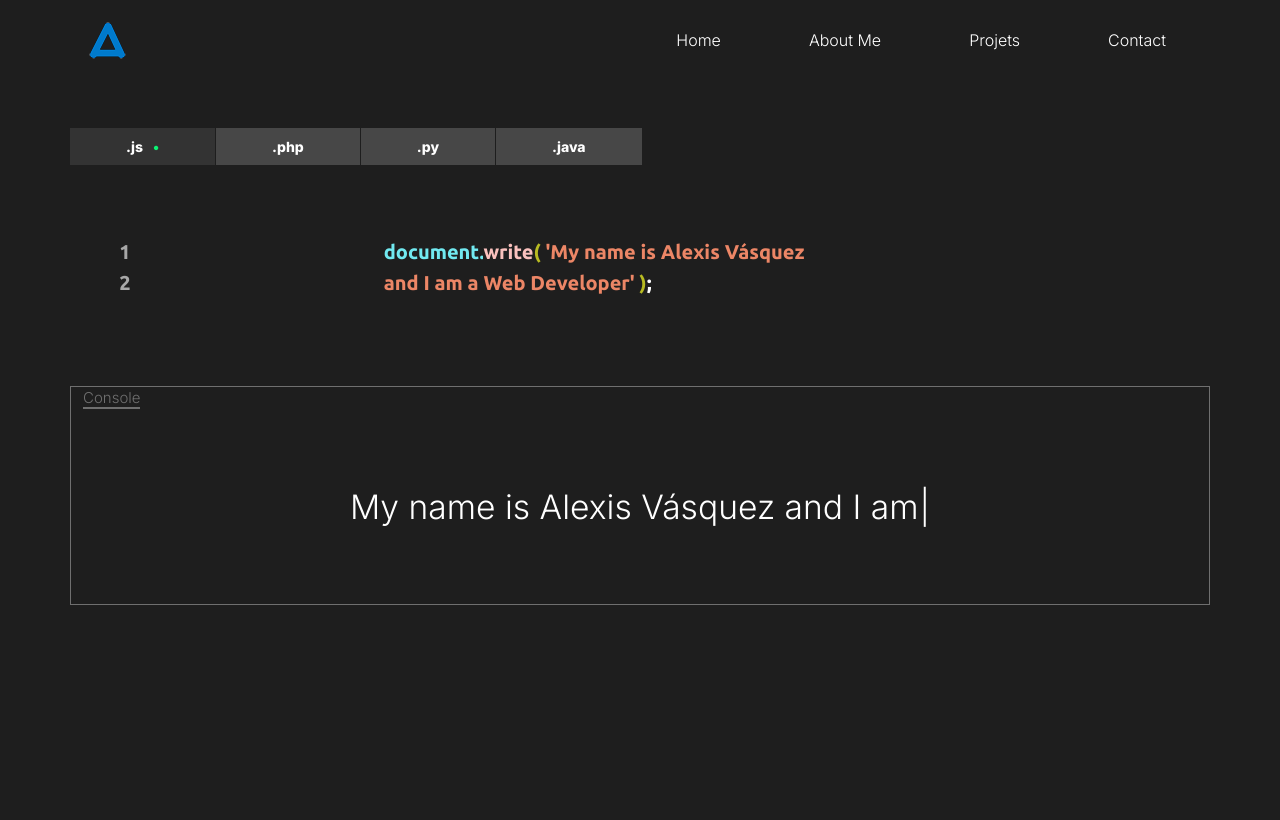
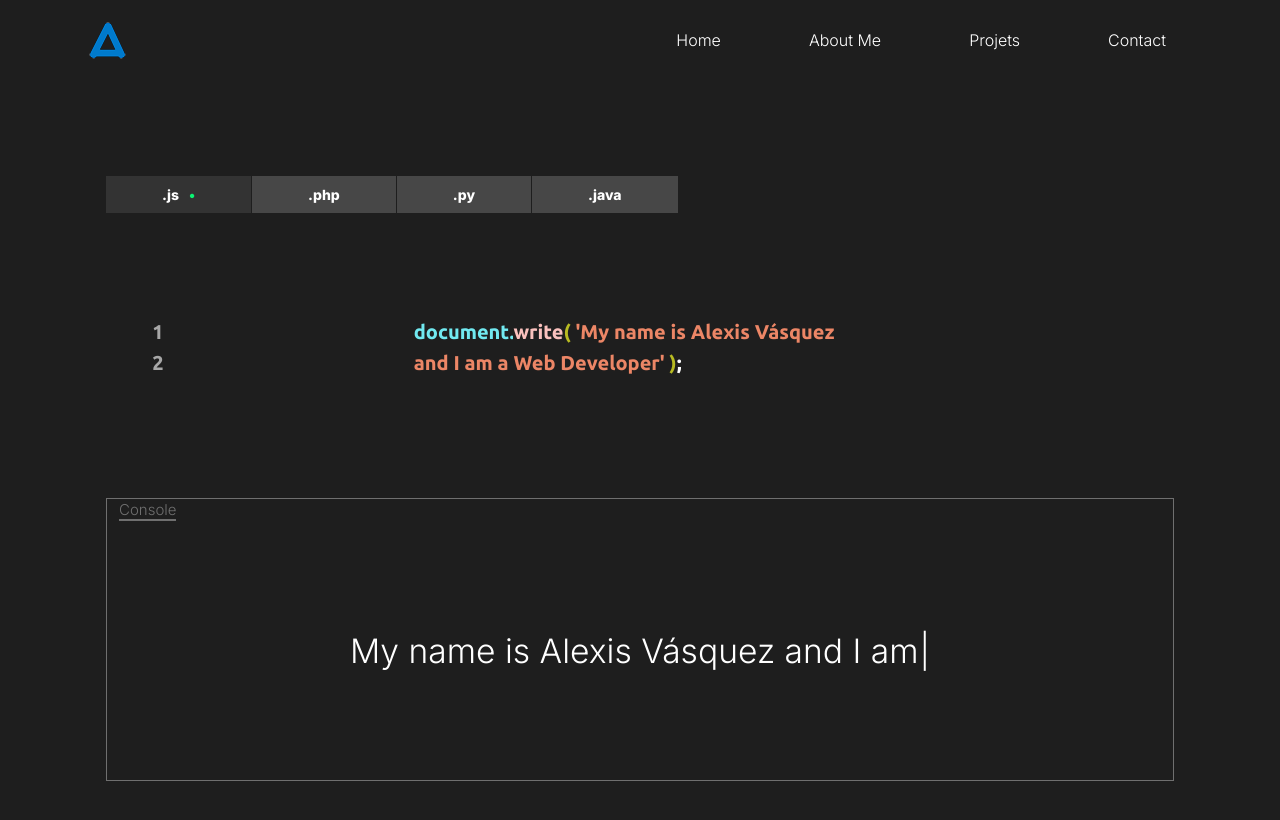
Before and after one commit to favt12/Portafolio, a React app: page / in a window 1280 px wide. Shown: the top 820 px of the page. Built offline with nearby package versions, Linux system fonts and the light colour scheme.

Commit message:
removed some styles _One_Block_idioms.scss

```diff
--- a/src/scss/_One_block_idioms.scss
+++ b/src/scss/_One_block_idioms.scss
@@ -3,7 +3,9 @@
 section.OneBlock {
     height: 100%;
     width: 100%;
-    background-color: $primaryColor;
+    @media only screen and (min-width: 1024px) {
+        padding: 3rem;
+    }
         .nav-pills {
             justify-content: center;
             padding-right: 0;
@@ -40,10 +42,7 @@ section.OneBlock {
         }
         .tab-content {
             .--padding-tb {
-                padding: 4.5rem 0 4.5rem 0;
-                @media only screen and (min-width: 1420px) {
-                    padding: 7.5rem 0 7.5rem 0;
-                }
+                padding: 6.5rem 0 6.5rem 0;
             }
             .idioms-text-formt {
                 font-weight: 300;
```
